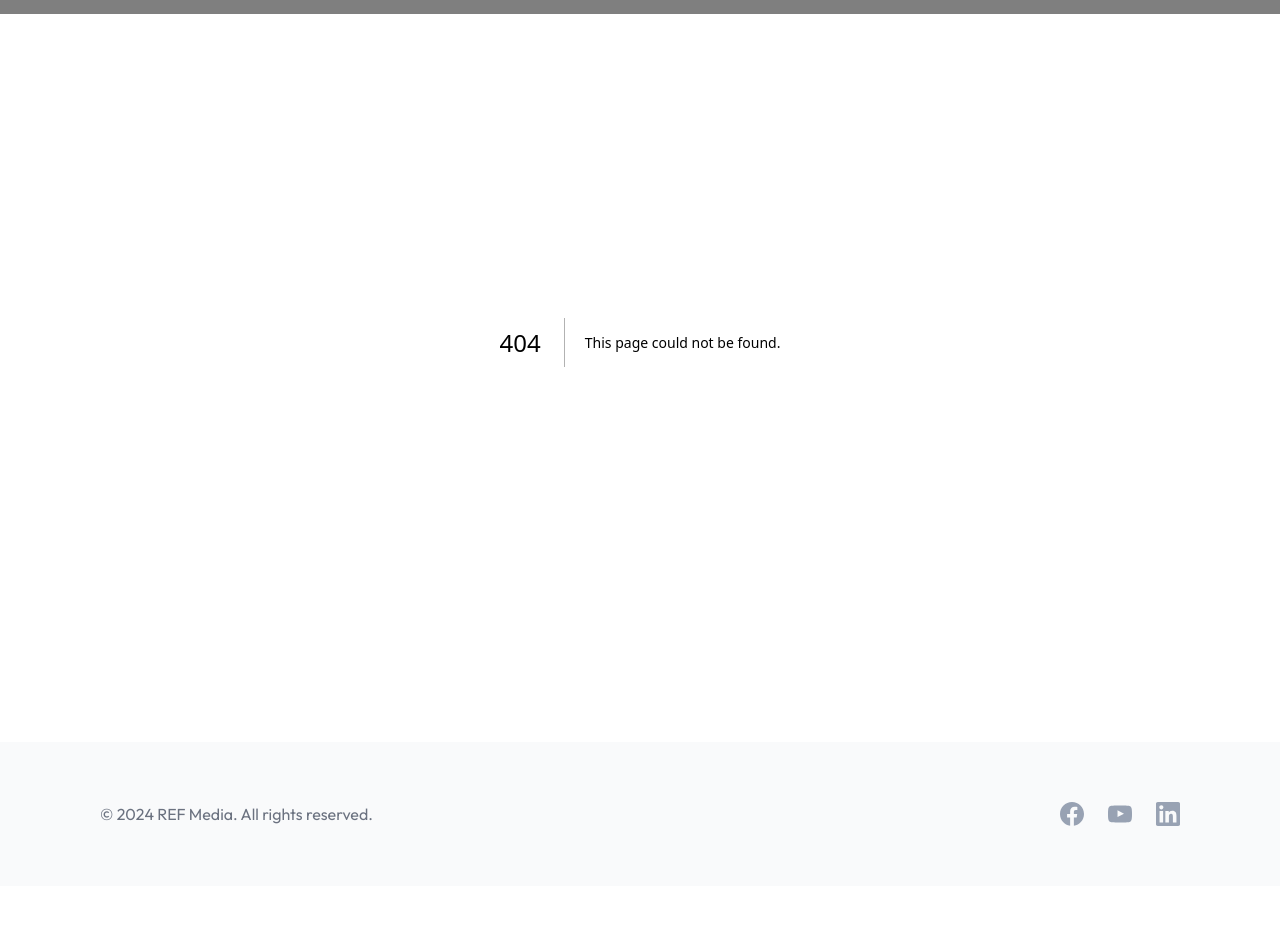
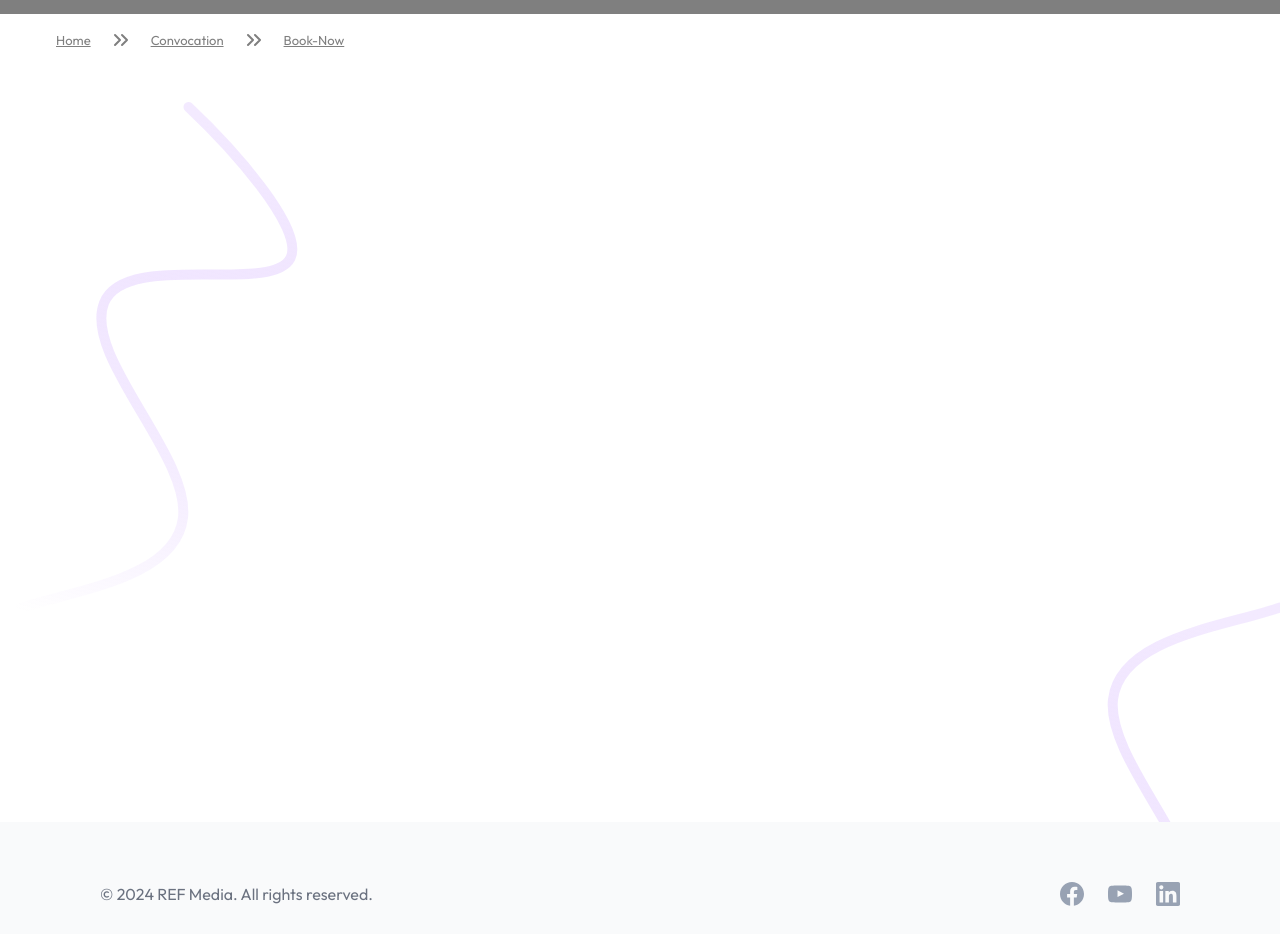
Before and after one commit to ThashmikaX/refmedia-site, a Next.js app: page /convocation/book-now in a window 1280 px wide. Before the commit this address had no page. Shown: the part 58-992 px from the top of the page. Before the commit the page ends 944 px from the top, so only its background shows below. Built offline with nearby package versions, Linux system fonts and the light colour scheme; a web font is replaced by a local one.

Commit message:
book now button liked to the bookings page

```diff
--- /dev/null
+++ b/src/app/convocation/book-now/page.tsx
@@ -0,0 +1,21 @@
+import React from "react";
+import { Icons } from "@/components/ui/Icons";
+import CustomBreadcrums from "@/components/CustomBreadcrums";
+
+const BookNow = () => {
+  return (
+    <div>
+      <main className="relative text-supportingText min-h-screen w-full px-[16px] mx-auto md:mx-0 mt-20">
+        <div className="hidden md:block absolute z-[-400] top-[80px]">
+          <Icons.lineVector1 />
+        </div>
+        <div className="hidden md:block absolute z-[-400] right-0 top-[579.5px]">
+          <Icons.lineVector2 />
+        </div>
+        <CustomBreadcrums />
+      </main>
+    </div>
+  );
+};
+
+export default BookNow;
--- a/src/app/convocation/page.tsx
+++ b/src/app/convocation/page.tsx
@@ -67,7 +67,9 @@ const Convocation = () => {
         "Limited slots available, secure your spot today."
       </div>
       <div className="flex items-center justify-center my-10">
-        <Button Icon={Calender}>Book Now</Button>
+        <Button asLink={true} to={"/convocation/book-now"} Icon={Calender}>
+          Book Now
+        </Button>
       </div>
     </main>
   );
```
